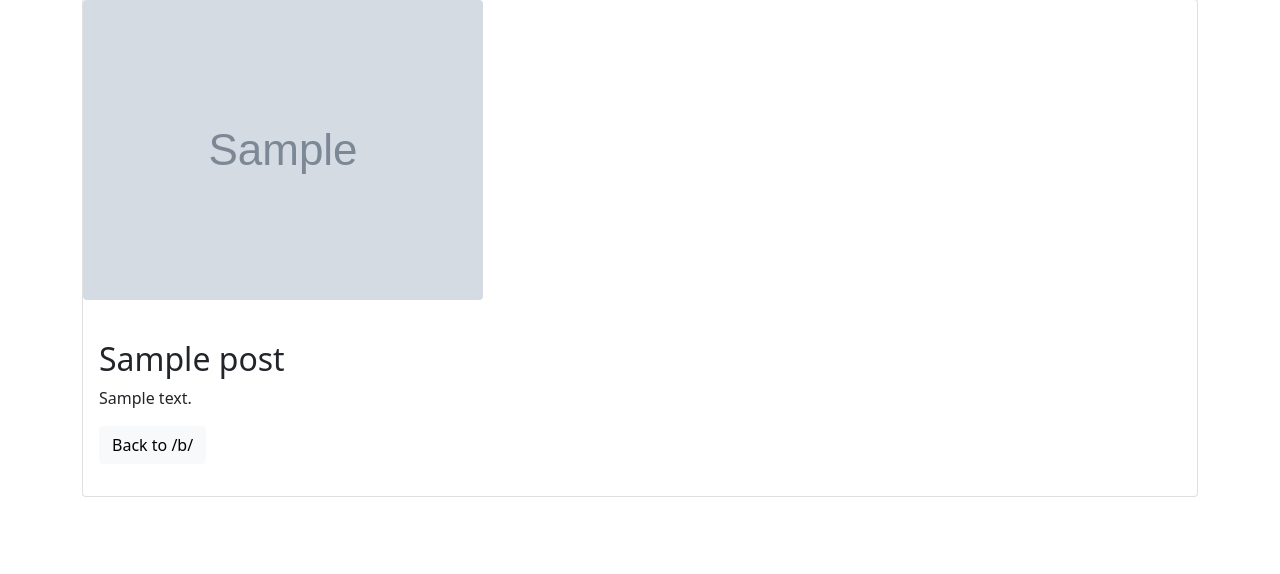
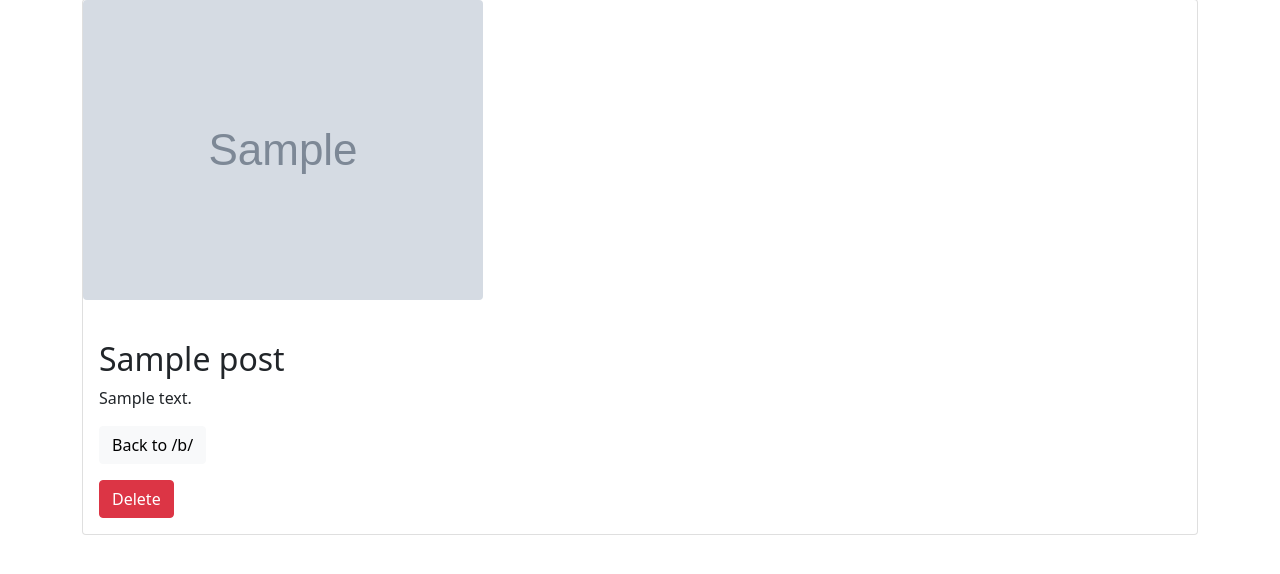
Before and after one commit to alexander-sidorov/tms-z43, a Django app: page /b/p/1/ in a window 1280 px wide. Shown: the part 113-687 px from the top of the page. Run offline with Django 3.2, Linux system fonts and the light colour scheme; tables that the repository leaves empty hold one stand-in row (values such as "Sample post"); grey boxes marked "Sample" are stand-in pictures; parts of the project's set-up code (start-up, migrations or seed data) failed here and were passed over.

Commit message:
implemented post deletion

```diff
--- a/src/applications/blog/templates/blog/post.html
+++ b/src/applications/blog/templates/blog/post.html
@@ -22,6 +22,11 @@
         <p><a href="{{ post_action }}">
             <button class="btn {{ post_btn_class }}" type="button">{{ post_btn_text }}</button>
         </a></p>
+        {% if not post_trunc %}
+            <form action="{{ object.get_absolute_url }}delete/" method="post">
+                <button class="btn btn-danger" type="submit">Delete</button>
+            </form>
+        {% endif %}
     </section>
 
 </section>
--- a/src/applications/blog/urls.py
+++ b/src/applications/blog/urls.py
@@ -5,4 +5,5 @@ from . import views
 urlpatterns = [
     path("", views.PostListView.as_view()),
     path("p/<int:pk>/", views.PostDetailView.as_view()),
+    path("p/<int:pk>/delete/", views.PostDeleteView.as_view()),
 ]
--- a/src/applications/blog/views.py
+++ b/src/applications/blog/views.py
@@ -1,3 +1,4 @@
+from django.views.generic import DeleteView
 from django.views.generic import DetailView
 from django.views.generic import ListView
 
@@ -10,3 +11,8 @@ class PostListView(ListView):
 
 class PostDetailView(DetailView):
     model = Post
+
+
+class PostDeleteView(DeleteView):
+    model = Post
+    success_url = "/b/"
```
